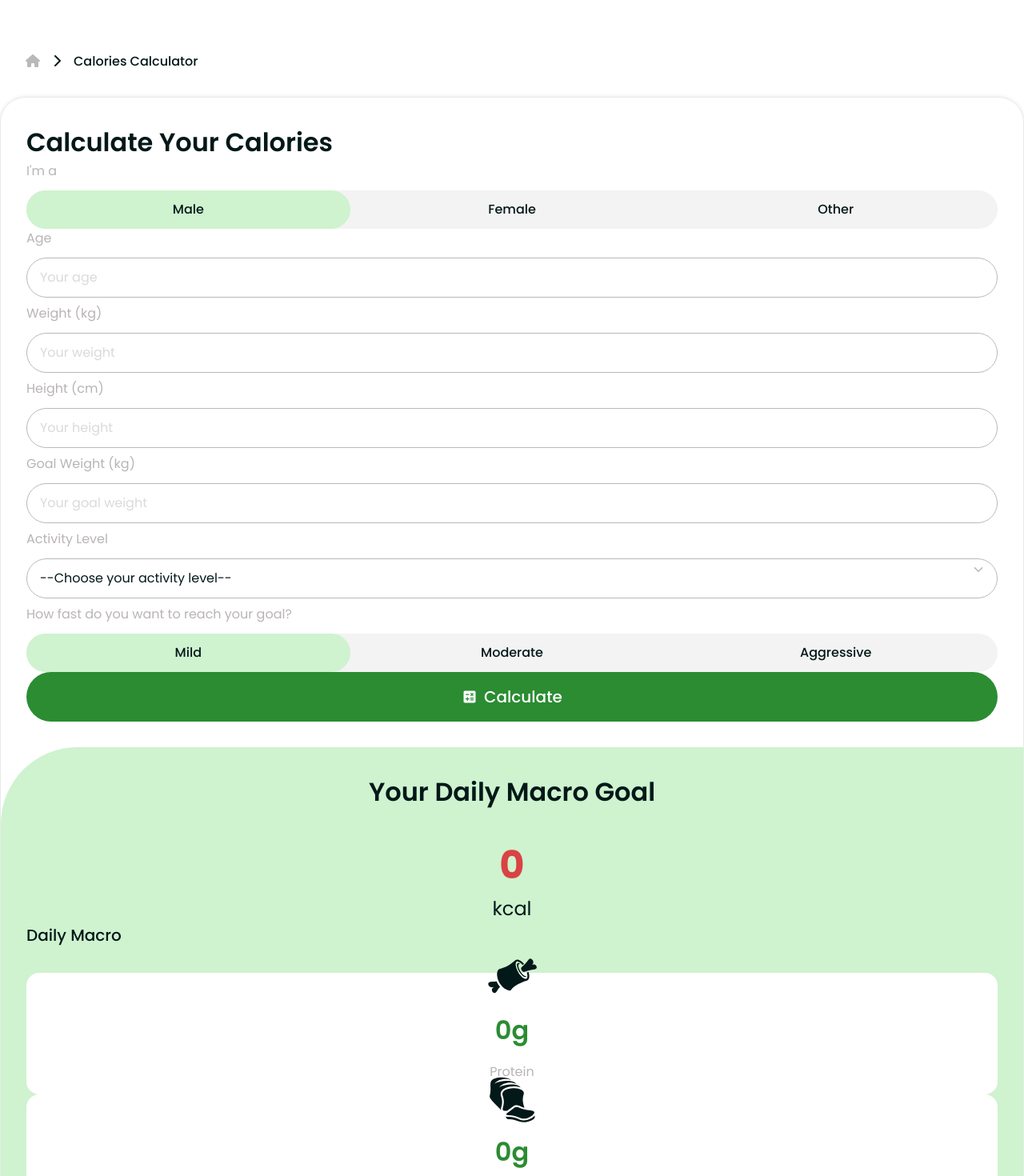
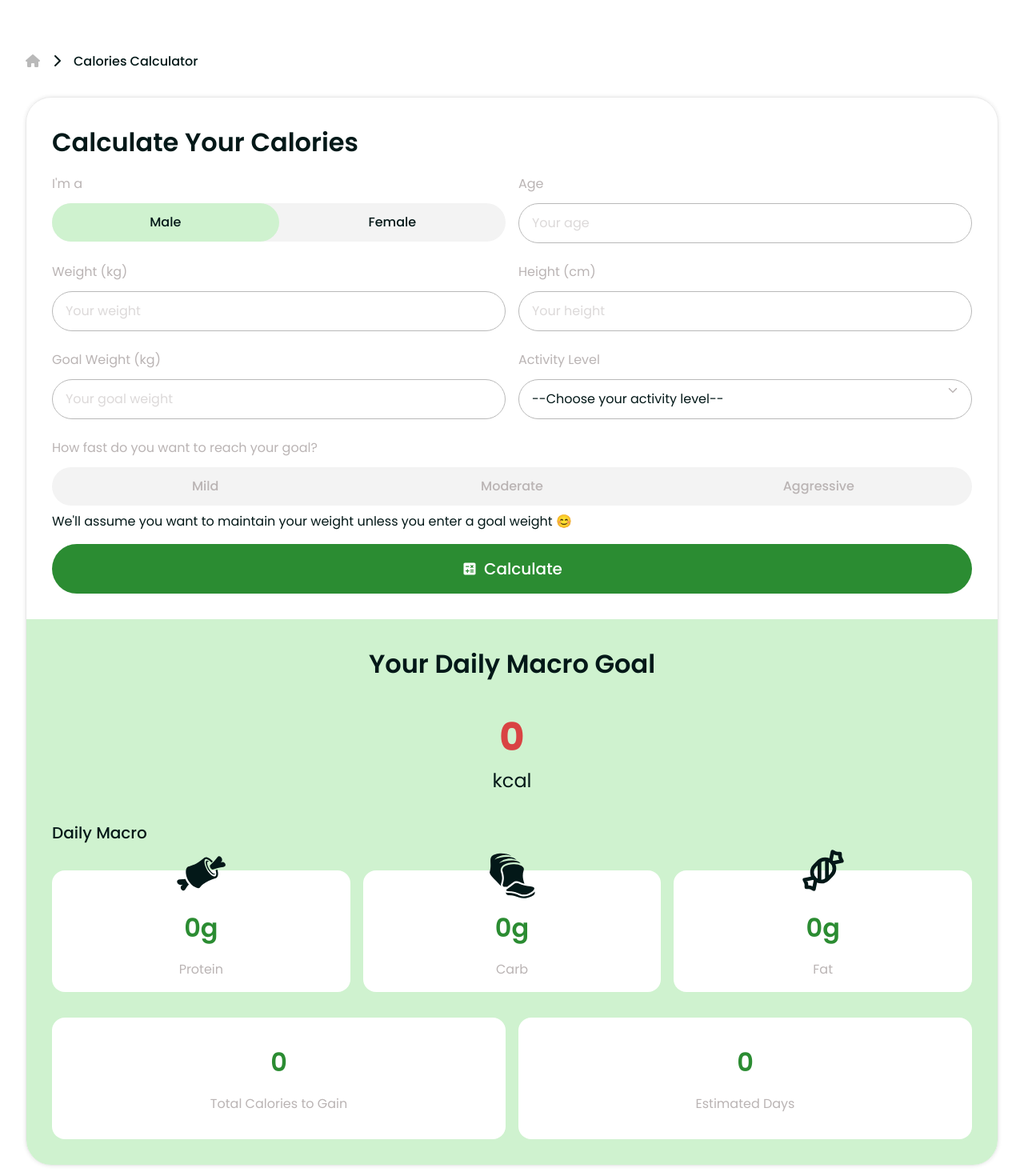
Before and after one commit to thanawatpanpinij/jsd9-catsudon-frontend, a React (Vite) app: page /calories-calculator in a window 1280 px wide. Shown: the part 200-1670 px from the top of the page at 80% size. Built offline with nearby package versions, Linux system fonts and the light colour scheme; a web font is replaced by a local one.

Commit message:
feat(CaloriesCalculatorPage): implement responsive and error handling for better UX

```diff
--- a/src/pages/06-calories-calculator/CaloriesCalculatorPage.jsx
+++ b/src/pages/06-calories-calculator/CaloriesCalculatorPage.jsx
@@ -5,15 +5,14 @@ import CaloriesResult from "./components/CaloriesResult.jsx";
 import CaloriesCalculatorProvider from "./context/CaloriesCalculatorProvider.jsx";
 
 export default function CaloriesCalculatorPage() {
-  const [isError, setIsError] = useState(false);
-
+  const [startCount, setStartCount] = useState(false);
   return (
-    <main className="max-w-[1440px] mx-auto mb-16 pt-14">
+    <main className="max-w-[1440px] mx-auto pt-14 1023px:mb-16">
       <Breadcrumbs style="mx-8 mb-8 text-[#b9b9b9] font-medium" breadcrumb={"Calories Calculator"} />
       <CaloriesCalculatorProvider>
-        <div className="overflow-hidden border-[1.5px] border-bright-grey rounded-4xl shadow-[0_0_5px_0_rgba(0,0,0,0.1)] 1440px:flex 1440px:justify-between">
-          <CaloriesCalculatorForm isError={isError} setIsError={setIsError} />
-          <CaloriesResult />
+        <div className="overflow-hidden 1023px:mx-8 1023px:border-[1.5px] 1023px:border-bright-grey 1023px:rounded-4xl 1023px:shadow-[0_0_5px_0_rgba(0,0,0,0.1)] 1440px:flex 1440px:justify-between">
+          <CaloriesCalculatorForm setStartCount={setStartCount} />
+          <CaloriesResult startCount={startCount} setStartCount={setStartCount} />
         </div>
       </CaloriesCalculatorProvider>
     </main>
--- a/src/pages/06-calories-calculator/components/CaloriesCalculatorForm.jsx
+++ b/src/pages/06-calories-calculator/components/CaloriesCalculatorForm.jsx
@@ -1,17 +1,29 @@
-import React, { useContext } from "react";
+import React, { useContext, useState } from "react";
 import { IoIosArrowDown } from "react-icons/io";
 import { MdCalculate } from "react-icons/md";
 import { CaloriesCalculatorContext } from "../context/caloriesCalculatorContext";
 
-export default function CaloriesCalculatorForm({ isError, setIsError }) {
+export default function CaloriesCalculatorForm({ setStartCount }) {
   const { state, setGender, setAge, setWeight, setHeight, setGoalWeight, setActivityLevel, setIntensity, calculateAll } = useContext(CaloriesCalculatorContext);
+  const [isError, setIsError] = useState(false);
+
+  function handleOnClick() {
+    if (!state.age || !state.weight || !state.height || !state.activityLevel) {
+      return setIsError(true);
+    }
+    setIsError(false);
+    calculateAll();
+    setStartCount(true);
+  }
+
   return (
-    <section className="p-8 text-grey 1440px:flex 1440px:gap-8 1440px:flex-col 1440px:justify-between 1440px:w-[min(60%,825.6px)]">
+    <section className="grid gap-4 p-8 text-grey 576px:flex 576px:flex-col 1440px:justify-between 1440px:w-[60%]">
       <h1 className="text-third text-large-size font-semibold">Calculate Your Calories</h1>
-      <fieldset aria-label="Gender selection">
+      <section className="grid gap-4 576px:flex">
+        <fieldset className="576px:w-[50%]" aria-label="Gender selection">
           <legend className="mb-3">I'm a</legend>
-        <div className="relative grid grid-cols-3 bg-[#f3f3f3] rounded-full">
-          {["Male", "Female", "Other"].map((genderOptions) => (
+          <div className="relative grid grid-cols-2 bg-[#f3f3f3] rounded-full">
+            {["Male", "Female"].map((genderOptions) => (
               <label
                 key={genderOptions}
                 className={`cursor-pointer px-7 py-3 text-center text-third font-medium ${state.gender === genderOptions ? "bg-primary-background" : ""} rounded-full transition-colors duration-300`}
@@ -22,8 +34,7 @@ export default function CaloriesCalculatorForm({ isError, setIsError }) {
             ))}
           </div>
         </fieldset>
-      <section className="1440px:flex 1440px:gap-8">
-        <label className="1440px:w-[50%]">
+        <label className="576px:w-[50%]">
           Age
           <div className="mt-3 mb-2 border border-[#b9b9b9] rounded-full">
             <input
@@ -33,14 +44,15 @@ export default function CaloriesCalculatorForm({ isError, setIsError }) {
               value={state.age}
               min={0}
               onChange={(event) => {
-                setIsError(false);
-                setAge(Number(event.target.value));
+                setAge(event.target.value);
               }}
             />
           </div>
-          {state.age === "" && isError && <p className="text-secondary">Please enter your age</p>}
+          {!state.age && isError && <p className="text-secondary">Please enter your age</p>}
         </label>
-        <label className="1440px:w-[50%]">
+      </section>
+      <section className="grid gap-4 576px:flex">
+        <label className="576px:w-[50%]">
           Weight (kg)
           <div className="mt-3 mb-2 border border-[#b9b9b9] rounded-full">
             <input
@@ -50,16 +62,13 @@ export default function CaloriesCalculatorForm({ isError, setIsError }) {
               value={state.weight}
               min={0}
               onChange={(event) => {
-                setIsError(false);
-                setWeight(Number(event.target.value));
+                setWeight(event.target.value);
               }}
             />
           </div>
-          {state.weight === "" && isError && <p className="text-secondary">Please enter your weight</p>}
+          {!state.weight && isError && <p className="text-secondary">Please enter your weight</p>}
         </label>
-      </section>
-      <section className="1440px:flex 1440px:gap-8">
-        <label className="1440px:w-[50%]">
+        <label className="576px:w-[50%]">
           Height (cm)
           <div className="mt-3 mb-2 border border-[#b9b9b9] rounded-full">
             <input
@@ -68,30 +77,30 @@ export default function CaloriesCalculatorForm({ isError, setIsError }) {
               placeholder="Your height"
               value={state.height}
               min={0}
-              onChange={(event) => setHeight(Number(event.target.value))}
+              onChange={(event) => setHeight(event.target.value)}
             />
           </div>
-          {state.height === "" && isError && <p className="text-secondary">Please enter your height</p>}
+          {!state.height && isError && <p className="text-secondary">Please enter your height</p>}
         </label>
-        <label className="1440px:w-[50%]">
+      </section>
+      <section className="grid gap-4 767px:flex">
+        <label className="767px:w-[50%]">
           Goal Weight (kg)
           <div className="mt-3 mb-2 border border-[#b9b9b9] rounded-full">
             <input
               className={`w-full px-4 py-3 ${state.goalWeight ? "text-third" : ""} focus:not-placeholder-shown:text-third rounded-full`}
+              title="hello"
               type="number"
               placeholder="Your goal weight"
               value={state.goalWeight}
               min={0}
               onChange={(event) => {
-                setIsError(false);
-                setGoalWeight(Number(event.target.value));
+                setGoalWeight(event.target.value);
               }}
             />
           </div>
-          {state.weight === "" && isError && <p className="text-secondary">Please enter your goal weight</p>}
         </label>
-      </section>
-      <div>
+        <div className="767px:w-[50%]">
           <label className="relative">
             Activity Level
             <select
@@ -99,7 +108,6 @@ export default function CaloriesCalculatorForm({ isError, setIsError }) {
               name="activity-level"
               value={state.activityLevel}
               onChange={(event) => {
-              setIsError(false);
                 setActivityLevel(event.target.value);
               }}
             >
@@ -114,32 +122,36 @@ export default function CaloriesCalculatorForm({ isError, setIsError }) {
             </select>
             <IoIosArrowDown className="absolute right-4 bottom-[25%] translate-y-[25%]" />
           </label>
-        {state.activityLevel === "" && isError && <p className="text-secondary">Please choose your activity level</p>}
+          {!state.activityLevel && isError && <p className="text-secondary">Please choose your activity level</p>}
         </div>
+      </section>
       <fieldset>
         <legend className="mb-3">How fast do you want to reach your goal?</legend>
-        <div className="relative grid grid-cols-3 bg-[#f3f3f3] rounded-full">
+        <div className="relative grid grid-cols-1 mb-2 bg-[#f3f3f3] rounded-3xl 576px:grid-cols-3 576px:rounded-full">
           {["Mild", "Moderate", "Aggressive"].map((intensityOptions) => (
             <label
               key={intensityOptions}
-              className={`cursor-pointer px-7 py-3 text-center text-third font-medium ${state.intensity === "Aggressive" ? "last-of-type:text-white last-of-type:bg-secondary" : ""} ${
-                state.intensity === intensityOptions ? "bg-primary-background" : ""
-              } rounded-full transition-colors duration-300`}
+              className={`${!state.goalWeight ? "cursor-not-allowed text-grey" : "cursor-pointer text-third"} px-7 py-3 text-center font-medium ${
+                state.intensity === "Aggressive" ? "last-of-type:text-white last-of-type:bg-secondary" : ""
+              } ${state.intensity === intensityOptions && state.goalWeight ? "bg-primary-background" : ""} rounded-full transition-colors duration-300`}
             >
               <input
                 className="absolute opacity-0"
+                title="Hello"
                 type="radio"
                 name="intensity"
                 value={intensityOptions}
                 checked={state.intensity === intensityOptions}
                 onChange={() => setIntensity(intensityOptions)}
+                disabled={!state.goalWeight}
               />
               {intensityOptions}
             </label>
           ))}
         </div>
+        {!state.goalWeight && <p className="text-third">We'll assume you want to maintain your weight unless you enter a goal weight 😊</p>}
       </fieldset>
-      <button className="cursor-pointer flex gap-2 justify-center items-center px-8 py-4 w-full text-normal-size text-white font-medium bg-primary rounded-full" onClick={calculateAll}>
+      <button className="cursor-pointer flex gap-2 justify-center items-center px-8 py-4 w-full text-normal-size text-white font-medium bg-primary rounded-full" onClick={handleOnClick}>
         <MdCalculate />
         <span>Calculate</span>
       </button>
--- a/src/pages/06-calories-calculator/components/CaloriesResult.jsx
+++ b/src/pages/06-calories-calculator/components/CaloriesResult.jsx
@@ -26,15 +26,15 @@ export default function CaloriesResult() {
     },
   ];
   return (
-    <section className="p-8 text-third bg-primary-background rounded-l-[6rem] 1440px:w-[min(40%,550.4px)]">
+    <section className="p-8 text-third bg-primary-background 1440px:w-[40%] 1440px:rounded-bl-[4rem]">
       <h2 className="mb-8 text-center text-[2rem] font-semibold">Your Daily Macro Goal</h2>
-      <div>
+      <div className="mb-8 1440px:m-0">
         <p className="text-heading02-size text-secondary text-center font-bold">{formatNumber(state.dailyCal)}</p>
         <p className="text-third text-medium-size text-center">kcal</p>
       </div>
       <section className="mb-8 ">
         <h3 className="mb-8 text-normal-size font-medium">Daily Macro</h3>
-        <section className="1440px:grid 1440px:gap-4 1440px:grid-cols-3">
+        <section className="grid  gap-12 576px:grid-cols-3 576px:gap-4">
           {nutritionData.map(({ label, value, icon }) => (
             <div key={label} className="relative grid place-items-center p-4 pt-12 bg-white rounded-2xl">
               <IconContext.Provider
@@ -51,7 +51,7 @@ export default function CaloriesResult() {
           ))}
         </section>
       </section>
-      <section className="1440px:grid 1440px:gap-4 1440px:grid-cols-2">
+      <section className="grid gap-8 576px:grid-cols-2 576px:gap-4">
         {[
           {
             label: `Total Calories to ${state.goal === "Lose" ? "Lose" : state.goal === "Maintain" ? "Maintain" : "Gain"}`,
--- a/src/pages/06-calories-calculator/reducer/caloriesCalculatorReducer.jsx
+++ b/src/pages/06-calories-calculator/reducer/caloriesCalculatorReducer.jsx
@@ -39,27 +39,21 @@ export default function caloriesCalculatorReducer(state, action) {
     case "calculate_all": {
       const bmr = calculateBMR({
         gender: state.gender,
-        age: state.age,
-        weight: state.weight,
-        height: state.height,
+        age: Number(state.age),
+        weight: Number(state.weight),
+        height: Number(state.height),
       });
-      // console.log(bmr);
       const tdee = calculateTDEE(bmr, state.activityLevel);
-      // console.log(tdee);
       const goal = userGoal(state.weight, state.goalWeight);
-      // console.log(goal);
       const dailyCal = calculateDailyCal(tdee, goal, state.intensity);
-      // console.log(dailyCal);
-      const totalCalories = calculateTotalCalories(state.weight, state.goalWeight);
-      // console.log(totalCalories);
-      const estimatedDays = estimateDays(state.goalWeight, dailyCal);
-      // console.log(estimatedDays);
+      const totalCalories = calculateTotalCalories(Number(state.weight), Number(state.goalWeight));
+      const estimatedDays = estimateDays(Number(state.goalWeight), dailyCal);
       const nutrition = calculateNutrition(dailyCal, goal);
-      // console.log(nutrition);
       return {
         ...state,
         bmr,
         tdee,
+        goal,
         dailyCal,
         totalCalories,
         estimatedDays,
```
Lines whose indentation alone changed are shown as unchanged.
